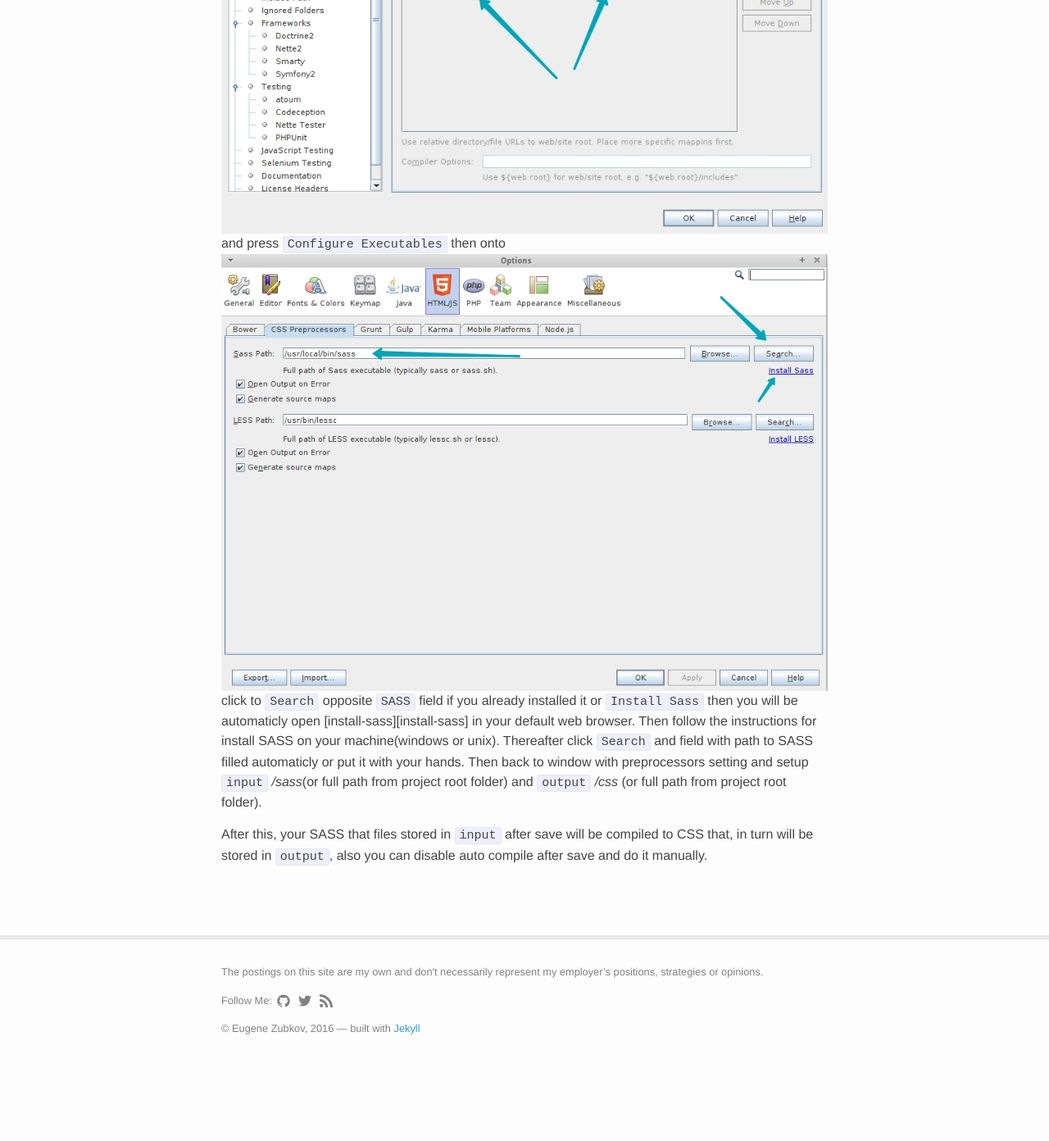
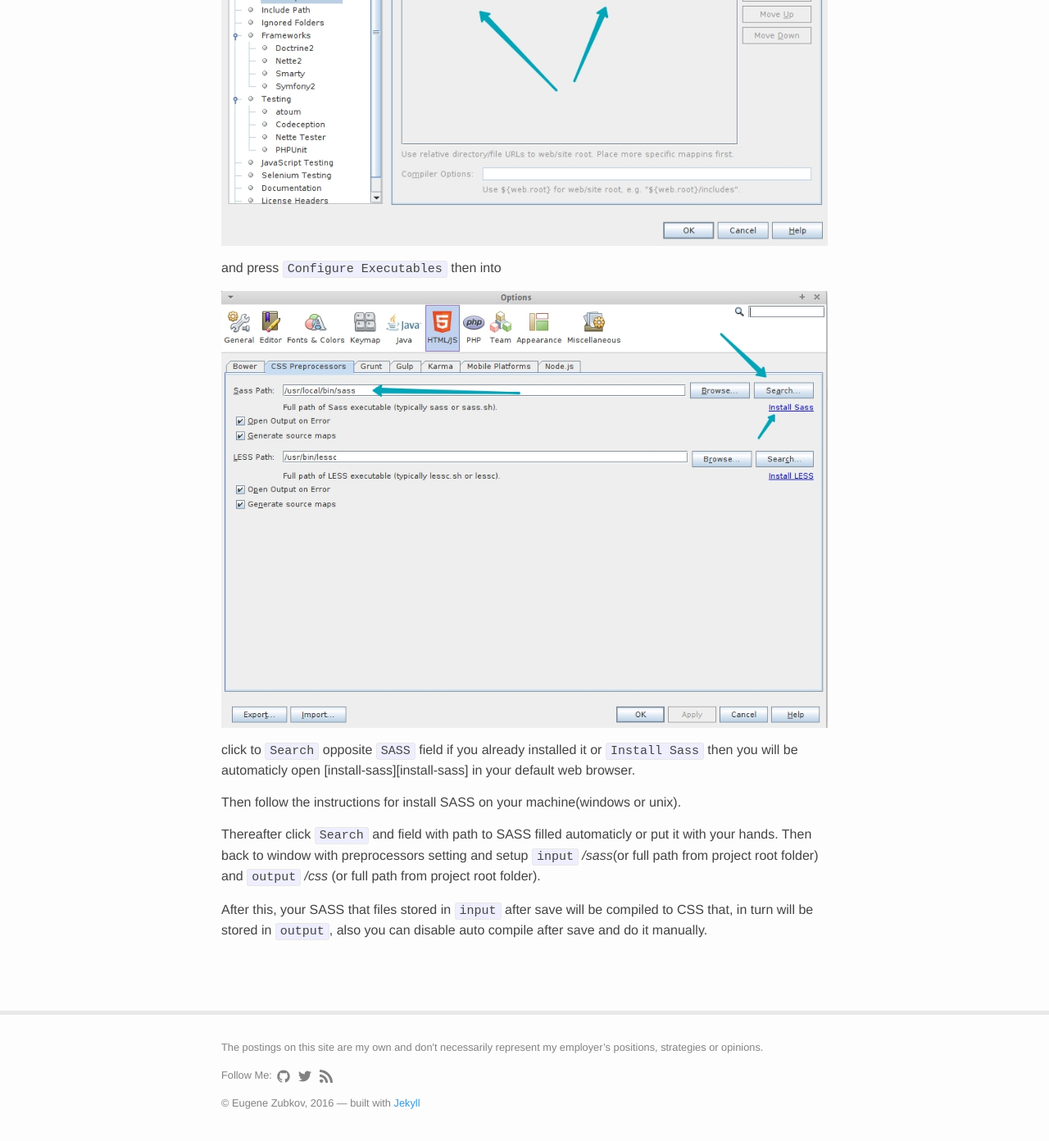
Before and after one commit to evgv/evgv.github.io, a Jekyll site: the page built from _posts/2016-10-31-netbeans-add-sass-preprocessor-to-project.markdown, in a window 1280 px wide and 1400 px high, scrolled down 449 px. Shown: the top 1392 px of the window at 82% size. Built offline with Jekyll 4.4.1, drawn with Linux system fonts in a browser that asks for light colours; nearby versions of some CDN libraries; comment, search, counter and statistics services are not loaded; before the commit the page ends 1758 px from its top, so only the background shows below that.

Commit message:
Update 2016-10-31-netbeans-add-sass-preprocessor-to-project.markdown

```diff
--- a/_posts/2016-10-31-netbeans-add-sass-preprocessor-to-project.markdown
+++ b/_posts/2016-10-31-netbeans-add-sass-preprocessor-to-project.markdown
@@ -5,8 +5,19 @@
 categories: [netbeans, css, sass]
 ---
 
-Open the Netbeans (my version is 8.1), go to `File > Project Properties > CSS Preprocessors > Sass tab` ![see]({{ site.url }}/assets/e7312adfd3.jpg) and press `Configure Executables` then onto ![window]({{ site.url }}/assets/f1e34296b5.jpg) click to `Search` opposite `SASS` field if you already installed it or `Install Sass` then you will be automaticly open [install-sass][install-sass] in your default web browser.
+Open the Netbeans (my version is 8.1), go to `File > Project Properties > CSS Preprocessors > Sass tab`
+
+![see]({{ site.url }}/assets/e7312adfd3.jpg)
+
+and press `Configure Executables` then into
+
+![window]({{ site.url }}/assets/f1e34296b5.jpg)
+
+click to `Search` opposite `SASS` field if you already installed it or `Install Sass` then you will be automaticly open [install-sass][install-sass] in your default web browser.
+
 Then follow the instructions for install SASS on your machine(windows or unix).
+
 Thereafter click `Search` and field with path to SASS filled automaticly or put it with your hands. Then back to window with preprocessors setting and setup `input` _/sass_(or full path from project root folder) and `output` _/css_ (or full path from project root folder).
 
+
 After this, your SASS that files stored in `input` after save will be compiled to CSS that, in turn will be stored in `output`, also you can disable auto compile after save and do it manually.
```
